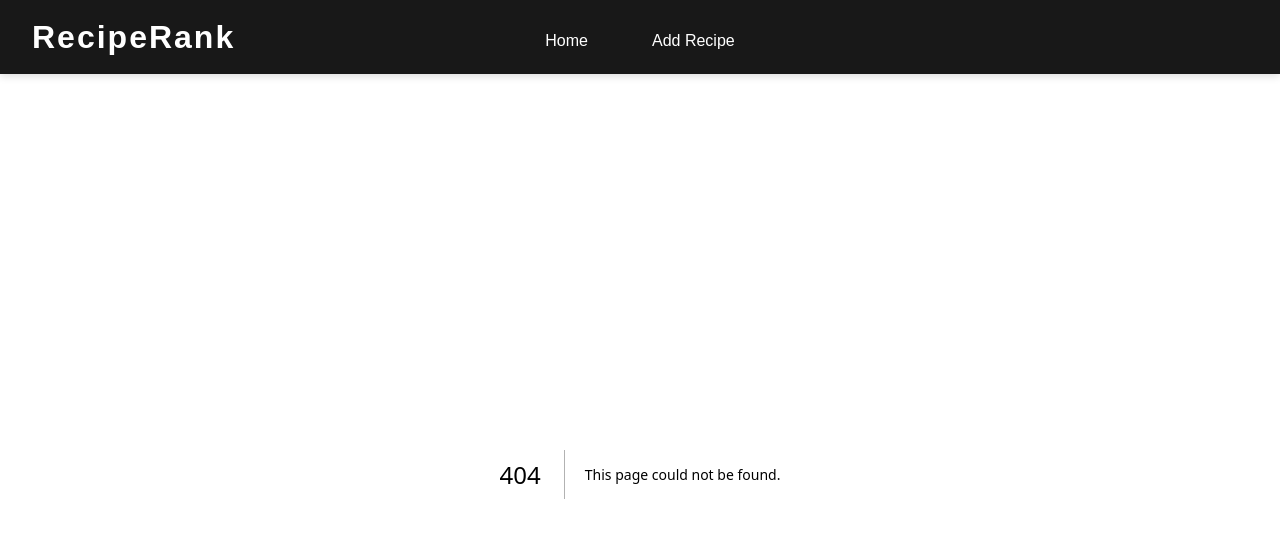
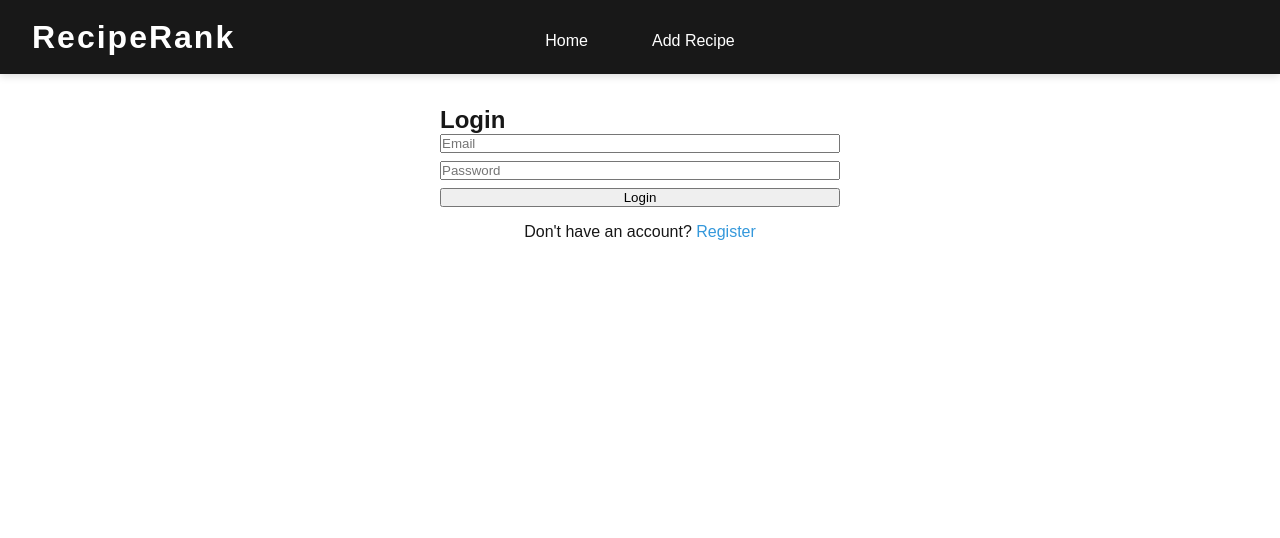
Before and after one commit to Chopsyy/RecipeRank, a Next.js app: page /login in a window 1280 px wide. Before the commit this address had no page. Shown: the top 538 px of the page. Built offline with nearby package versions, Linux system fonts and the light colour scheme; no server answers.

Commit message:
Add authentication features: implement login and registration pages, user state management, and middleware for protected routes

```diff
--- a/package.json
+++ b/package.json
@@ -10,6 +10,7 @@
   },
   "dependencies": {
     "@supabase/supabase-js": "^2.58.0",
+    "cookies-next": "^6.1.0",
     "firebase": "^12.3.0",
     "next": "15.5.4",
     "react": "19.1.0",
--- /dev/null
+++ b/src/app/login/page.tsx
@@ -0,0 +1,66 @@
+'use client';
+import { auth } from '@/lib/firebase';
+import { setCookie } from 'cookies-next';
+import { signInWithEmailAndPassword } from 'firebase/auth';
+import { useRouter } from 'next/navigation';
+import React, { useState } from 'react';
+
+const LoginPage: React.FC = () => {
+  const [email, setEmail] = useState('');
+  const [password, setPassword] = useState('');
+  const [error, setError] = useState<string | null>(null);
+  const router = useRouter();
+
+  const handleLogin = async (e: React.FormEvent) => {
+    e.preventDefault();
+    setError(null);
+    try {
+      const userCredential = await signInWithEmailAndPassword(
+        auth,
+        email,
+        password
+      );
+      const token = await userCredential.user.getIdToken();
+      setCookie('firebase_token', token, { maxAge: 60 * 60 * 24 * 7 }); // 7 days
+      router.push('/'); // Redirect to home after login
+    } catch (err: any) {
+      setError(err.message);
+    }
+  };
+
+  return (
+    <div style={{ maxWidth: 400, margin: '2rem auto' }}>
+      <h2>Login</h2>
+      <form onSubmit={handleLogin}>
+        <input
+          type="email"
+          placeholder="Email"
+          value={email}
+          onChange={(e) => setEmail(e.target.value)}
+          required
+          style={{ width: '100%', marginBottom: 8 }}
+        />
+        <input
+          type="password"
+          placeholder="Password"
+          value={password}
+          onChange={(e) => setPassword(e.target.value)}
+          required
+          style={{ width: '100%', marginBottom: 8 }}
+        />
+        <button type="submit" style={{ width: '100%' }}>
+          Login
+        </button>
+        {error && <div style={{ color: 'red', marginTop: 8 }}>{error}</div>}
+      </form>
+      <div style={{ marginTop: 16, textAlign: 'center' }}>
+        <span>Don't have an account? </span>
+        <a href="/register" style={{ color: '#3498db' }}>
+          Register
+        </a>
+      </div>
+    </div>
+  );
+};
+
+export default LoginPage;
--- a/src/lib/firebase.ts
+++ b/src/lib/firebase.ts
@@ -1,4 +1,5 @@
 import { initializeApp } from 'firebase/app';
+import { getAuth } from 'firebase/auth';
 import { getFirestore } from 'firebase/firestore';
 
 const firebaseConfig = {
@@ -12,3 +13,4 @@ const firebaseConfig = {
 
 const app = initializeApp(firebaseConfig);
 export const db = getFirestore(app);
+export const auth = getAuth(app);
```
Also changed, not shown: src/app/add/page.tsx (+20 -1 lines), src/app/register/page.tsx (added, +60 -0 lines), src/components/LogoutButton.tsx (added, +18 -0 lines), src/hooks/useAuthUser.ts (added, +12 -0 lines), src/middleware.ts (added, +24 -0 lines), src/types/Recipe.ts (+8 -1 lines), 1 other file (tests, documents, lock files or other folders).
